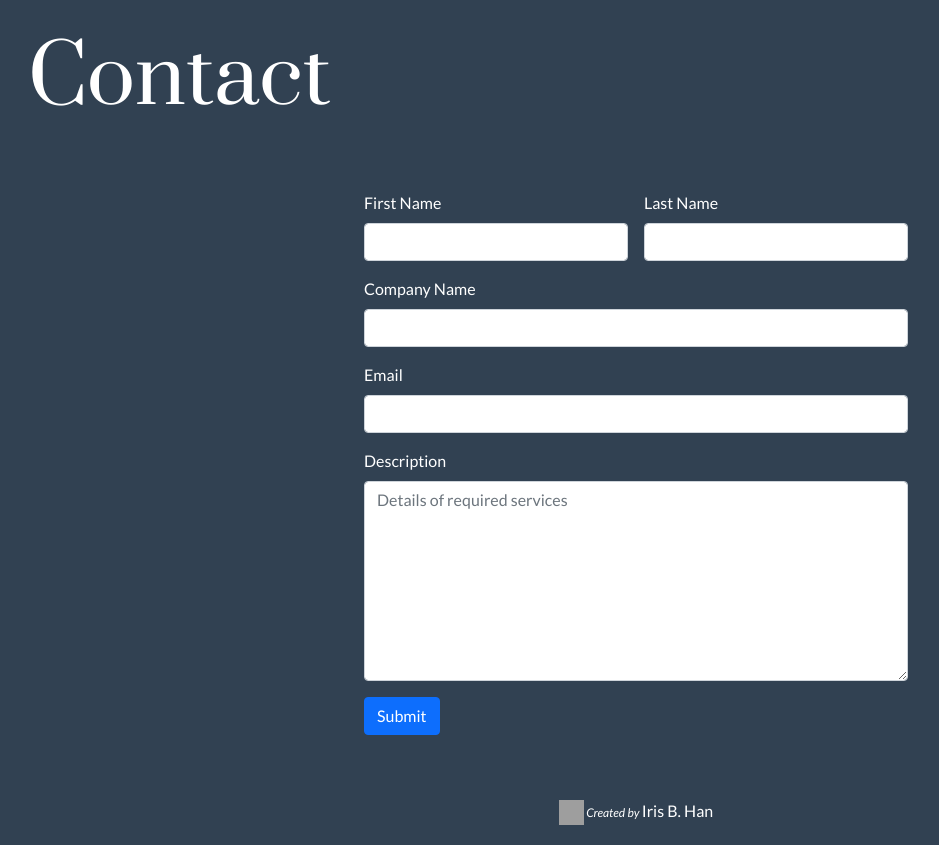
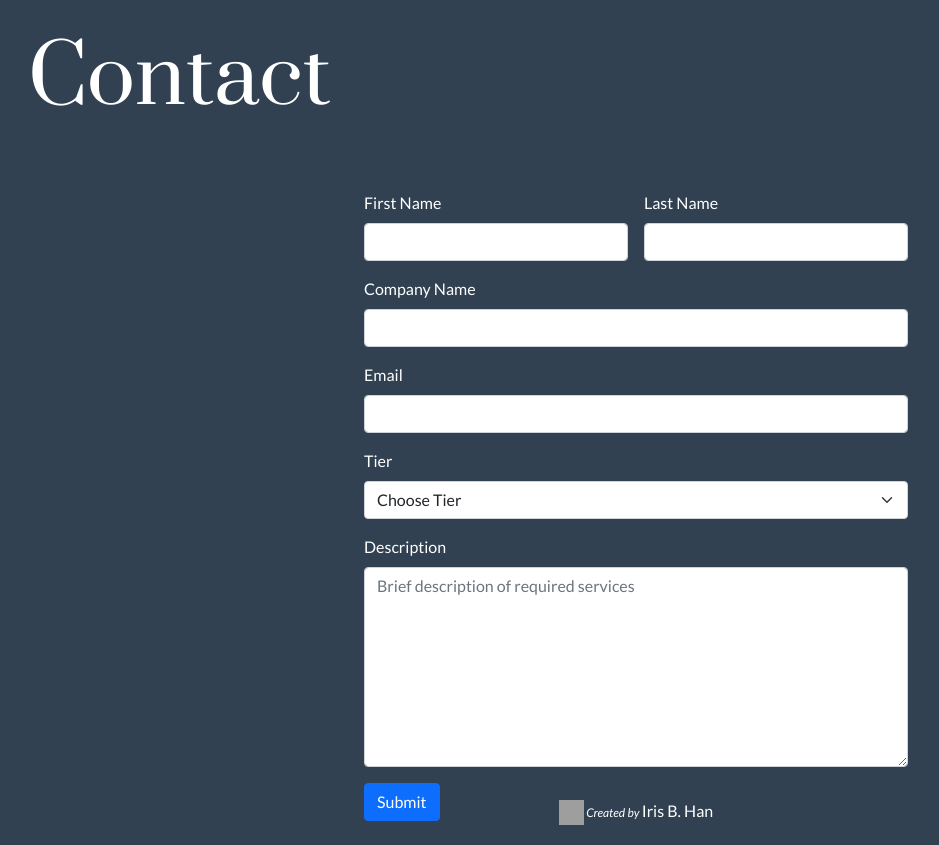
Before and after one commit to ibhan88/web-services, a Flask app: page /contact in a window 1280 px wide. Shown: the part 89-934 px from the top of the page, without its empty margins (4-943 px from the left). Run offline with Flask 2, Linux system fonts and the light colour scheme; grey boxes are pictures that could not be loaded.

Commit message:
Refined current pages

```diff
--- a/static/css/styles.css
+++ b/static/css/styles.css
@@ -18,9 +18,8 @@ body {
 	background-color: #314152;
 }
 
-article {
+main {
   color: #FFF;
-	height: 100%;
 }
 
 h1,
@@ -326,6 +325,7 @@ footer img {
 /*ALL PAGES*/
 .pages {
 	padding: 2rem;
+	height: 100%;
 }
 
 
--- a/templates/base.html
+++ b/templates/base.html
@@ -48,9 +48,9 @@
   </header>
 
   <body>
-    <article>
+    <main>
       {% block body %}CONTENT HERE{% endblock %}
-    </article>
+    </main>
 
     <script src="https://code.jquery.com/jquery-3.6.0.js" integrity="sha256-H+K7U5CnXl1h5ywQfKtSj8PCmoN9aaq30gDh27Xc0jk=" crossorigin="anonymous"></script>
     <script src="https://cdn.jsdelivr.net/npm/bootstrap@5.0.1/dist/js/bootstrap.bundle.min.js" integrity="sha384-gtEjrD/SeCtmISkJkNUaaKMoLD0//ElJ19smozuHV6z3Iehds+3Ulb9Bn9Plx0x4" crossorigin="anonymous"></script>
--- a/templates/contact.html
+++ b/templates/contact.html
@@ -24,8 +24,17 @@
       <input type="email" class="form-control" id="inputEmail" name="email" required>
     </div>
     <div class="col-12">
+      <label for="inputTier" class="form-label">Tier</label>
+      <select id="inputTier" class="form-select">
+        <option selected>Choose Tier</option>
+        <option>Tier 1 - Basic</option>
+        <option>Tier 2 - Moderate</option>
+        <option>Tier 3 - Advanced</option>
+      </select>
+    </div>
+    <div class="col-12">
       <label for="desc" class="form-label">Description</label>
-      <textarea type="text" class="form-control" id="desc"  name="description" placeholder="Details of required services" style="height:200px" required></textarea>
+      <textarea type="text" class="form-control" id="desc"  name="description" placeholder="Brief description of required services" style="height:200px" required></textarea>
     </div>
     <div class="col-12">
       <button type="submit" class="btn btn-primary">Submit</button>
```
